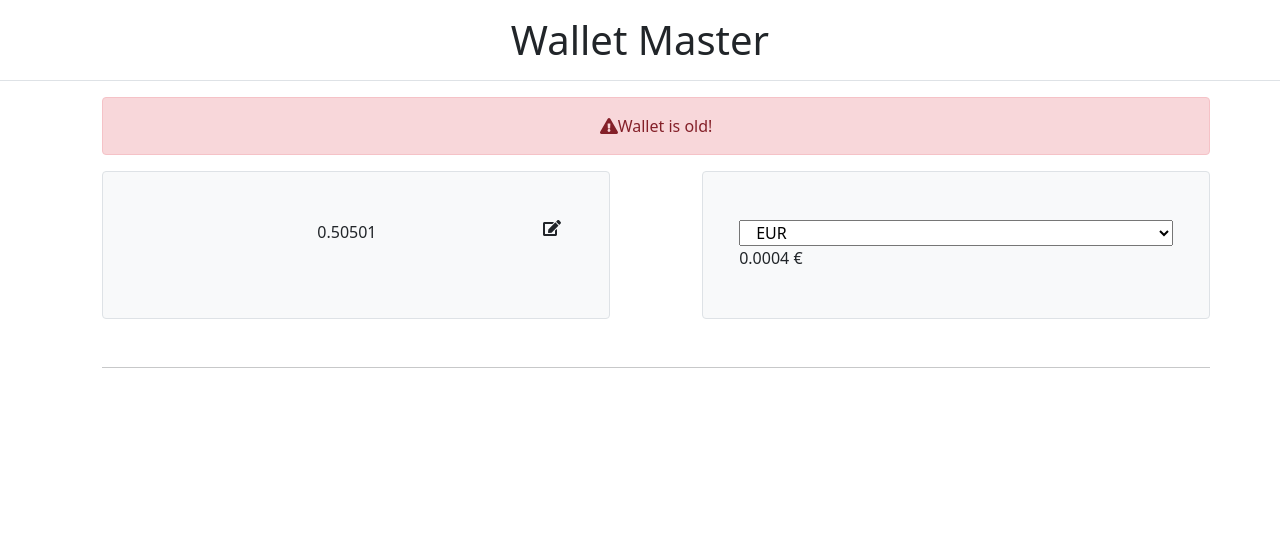
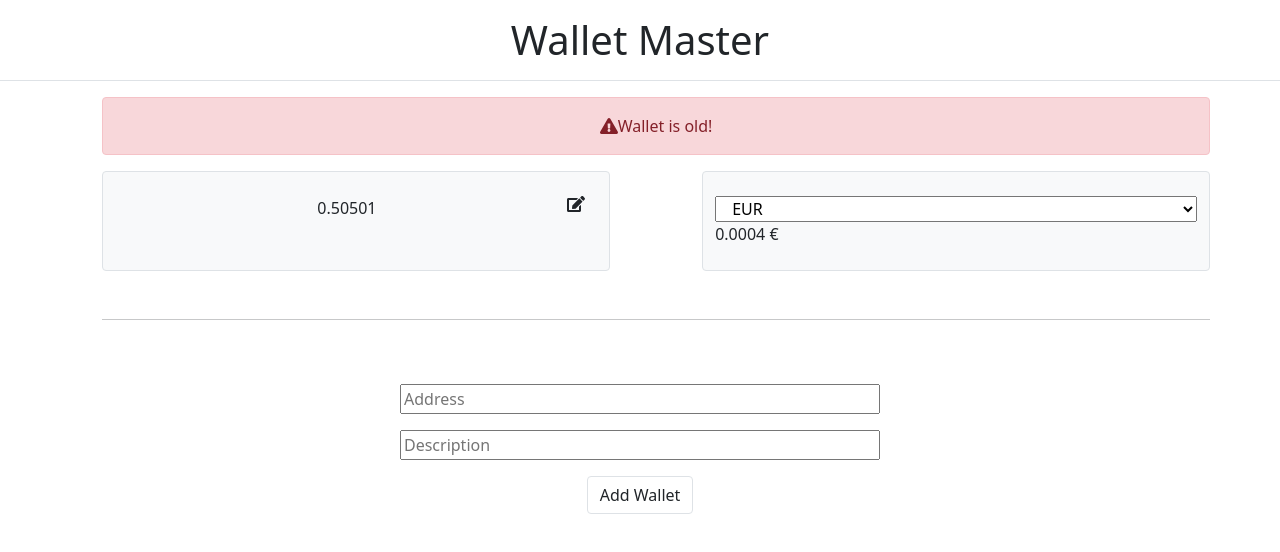
Before and after one commit to ThinkAndFly/walletMaster, a React (Create React App) app in the folder Front/: page / in a window 1280 px wide. Shown: the top 552 px of the page. Built offline with nearby package versions, Linux system fonts and the light colour scheme.

Commit message:
In memory add to list and display finished

```diff
--- a/Front/src/App.css
+++ b/Front/src/App.css
@@ -44,6 +44,13 @@
   margin-top: 3rem!important;
 }
 
+.AddWallet{
+  display: flex;
+  flex-direction: column;
+  width: 30rem;
+  margin: 1rem auto;
+}
+
 @keyframes App-logo-spin {
   from {
     transform: rotate(0deg);
--- a/Front/src/App.tsx
+++ b/Front/src/App.tsx
@@ -2,11 +2,13 @@ import React, { useState } from 'react';
 import logo from './logo.svg';
 import './App.css';
 import List from "./components/List";
+import AddWallet from './components/AddWallet';
 
 
-interface IState {
+export interface IState {
   wallets: {
     address: string,
+    description: string,
     balance: string,
     eurex: string,
     usdex: string,
@@ -18,6 +20,7 @@ function App() {
 
   const [wallets, setWallet] = useState<IState["wallets"]>([{
     address: "123123qerwerwerwreer",
+    description: "test",
     balance: "0.0004",
     eurex: "0.50501",
     usdex: "0.23423423",
@@ -29,6 +32,7 @@ function App() {
       <h1 className="border-bottom p-3 mb-3">Wallet Master</h1>
       <main role="main" className="container">
         <List wallets={wallets} />
+        <AddWallet wallets={wallets} setWallet={setWallet}/>
       </main>
     </div>
   );
--- /dev/null
+++ b/Front/src/components/AddWallet.tsx
@@ -0,0 +1,73 @@
+import React from "react";
+import { useState } from "react";
+import { IState as Props } from "../App"
+
+interface IProps {
+    wallets: Props["wallets"]
+    setWallet: React.Dispatch<React.SetStateAction<Props["wallets"]>>
+}
+
+
+const AddWallet: React.FC<IProps> = ({ wallets, setWallet }) => {
+
+    const [input, setInput] = useState({
+        address: "",
+        description: ""
+    })
+
+    const handleChange = (e: React.ChangeEvent<HTMLInputElement>): void => {
+        setInput({
+            ...input,
+            [e.target.name]: e.target.value
+        })
+    }
+
+    const handleClick = (): void => {
+        if (
+            !input.address
+        ) { return }
+
+        setWallet([
+            ...wallets,
+            {
+                address: input.address,
+                description: input.description,
+                balance: "0",
+                eurex: "0",
+                usdex: "0",
+                firstTransaction: new Date()
+            }
+        ]);
+
+        setInput({
+            address: "",
+            description: ""})
+    }
+
+    return (
+        <div>
+            <input
+                type="text"
+                placeholder="Address"
+                className="AddWallet"
+                value={input.address}
+                onChange={handleChange}
+                name="address"
+            />
+            <input
+                type="text"
+                placeholder="Description"
+                className="AddWallet"
+                value={input.description}
+                onChange={handleChange}
+                name="description"
+            />
+            <button
+                className="btn border"
+                onClick={handleClick}
+            >Add Wallet</button>
+        </div>
+    )
+}
+
+export default AddWallet
--- a/Front/src/components/List.tsx
+++ b/Front/src/components/List.tsx
@@ -2,16 +2,7 @@ import React from "react";
 import { FontAwesomeIcon } from "@fortawesome/react-fontawesome";
 import { faExclamationTriangle } from "@fortawesome/free-solid-svg-icons";
 import { faEdit } from "@fortawesome/free-solid-svg-icons";
-
-interface IProps {
-    wallets: {
-        address: string,
-        balance: string,
-        eurex: string,
-        usdex: string,
-        firstTransaction: Date
-    }[]
-}
+import { IState as IProps } from "../App"
 
 const List: React.FC<IProps> = ({ wallets }) => {
 
@@ -24,12 +15,12 @@ const List: React.FC<IProps> = ({ wallets }) => {
                         Wallet is old!
                     </div>
 
-                    <div className="col-sm p-5 bg-light rounded box-shadow border">
+                    <div className="col-sm p-4 bg-light rounded box-shadow border">
                         {wallet.eurex}
                         <FontAwesomeIcon className="position-relative float-end" icon={faEdit} />
                     </div>
 
-                    <div className="col-sm offset-sm-1 p-5 bg-light rounded box-shadow border">
+                    <div className="col-sm offset-sm-1 p-4 bg-light rounded box-shadow border">
                         <div className="row">
                             <select>
                                 <option value="eur">EUR</option>
```
